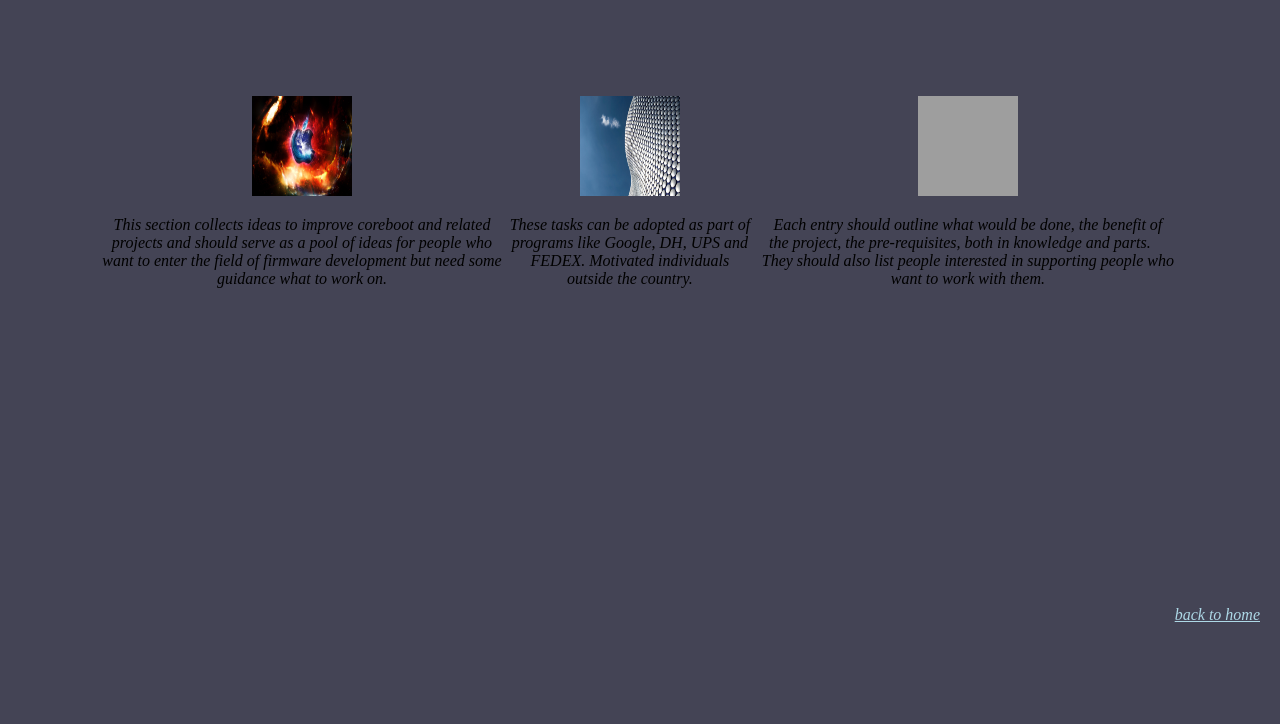
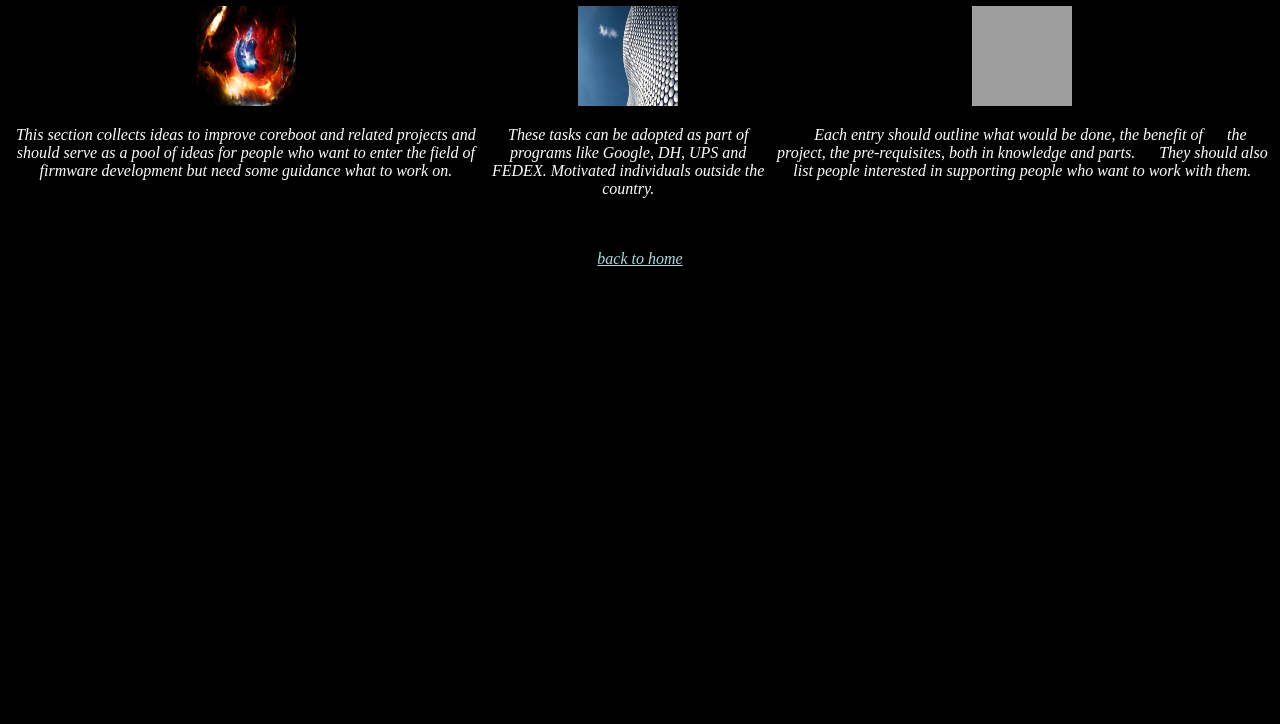
Before and after one commit to details404/Shipping, a plain HTML site: page about.html in a window 1280 px wide. Shown: the part 76-800 px from the top of the page. Drawn offline with Linux system fonts and the light colour scheme; grey boxes are pictures that could not be loaded.

Commit message:
Add files via upload

```diff
--- a/about.html
+++ b/about.html
@@ -6,7 +6,7 @@
   <meta http-equiv="X-UA-Compatible" content="ie=edge">
   <link rel="stylesheet" href="./css/style.css">
 </head>
-<title>about</title>
+<title>Info</title>
 <body>
   <header>
     <h1>Business site</h1>
@@ -35,9 +35,9 @@
     </div>
   </div>
 
-
-  <footer>
-    <a href="./index.html">back to home</a>
-  </footer>
+<center>
+  <br></br>
+    <a style="color: lightblue;" href="./index.html">back to home</a>
+  </center>
 </body>
 </html>
--- a/css/img.css
+++ b/css/img.css
@@ -2,7 +2,7 @@ body{
     background-image: url('./img/comhead.gif');
     background-repeat: no-repeat;
     background-size: cover;
-    background-position: center top;
+    background-position: center;
     background-attachment: fixed;
 }
 
--- a/css/style.css
+++ b/css/style.css
@@ -2,7 +2,7 @@ body{
     font-weight: 100;
     font-style: italic;
     font-family: 'Times New Roman', Times, serif;
-    background-color: #445f;
+    background-color: #000000;
         }
     a{
         text-decoration-color: none;
@@ -17,6 +17,8 @@ body{
         margin: 62px;
         padding: 60px;
         background-image: url('./img/comhead.gif');
+        background-size: cover;
+        background-attachment: fixed;
         background-repeat: no-repeat;
         overflow: auto;
         }
@@ -28,7 +30,7 @@ body{
         .navbar li a{
     text-decoration: none;
     display: block;
-    color: white;
+    color: #Fff;
     padding: 10px 12px;
 
 
@@ -63,28 +65,8 @@ body{
   #msg{
       display: flex;
       text-decoration: none;
-      padding: 90px;
+      color: #fff;
+      text-align: center;
+
 
   }
-
-  #msg #msg1{
-align-items: center;
-text-align: center;
-  }
-
-  #msg #msg2{
-    align-items: center;
-    text-align: center;
-      }
-
-  #msg #msg3{
-    align-items: center;
-    text-align: center;
-      }
-
-      footer a{
-        position: absolute;
-        bottom: 100px;
-        right: 20px;
-        color: lightblue;
-    }
```
Also changed, not shown: err/index.html (added, +29 -0 lines), index.html (+31 -26 lines).
